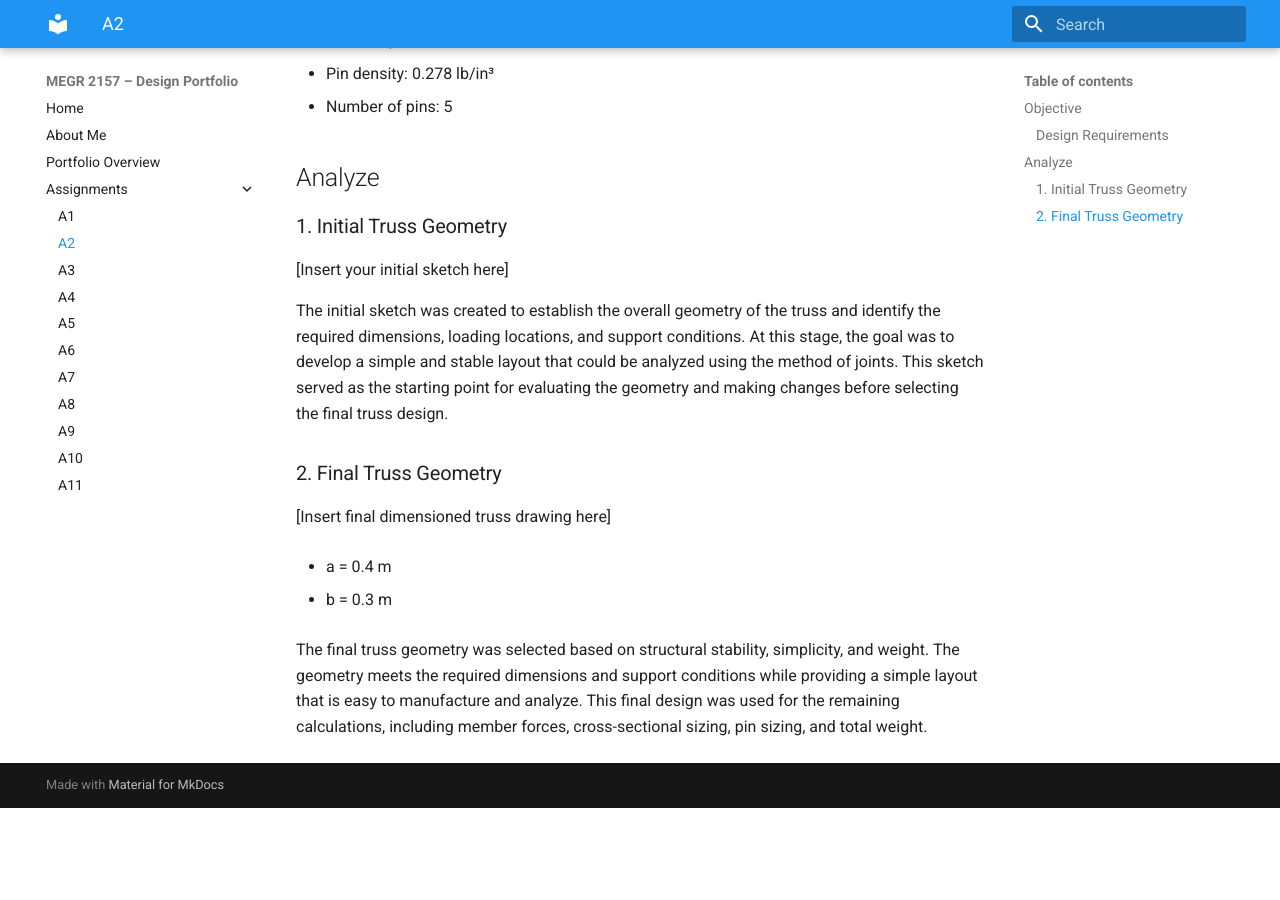
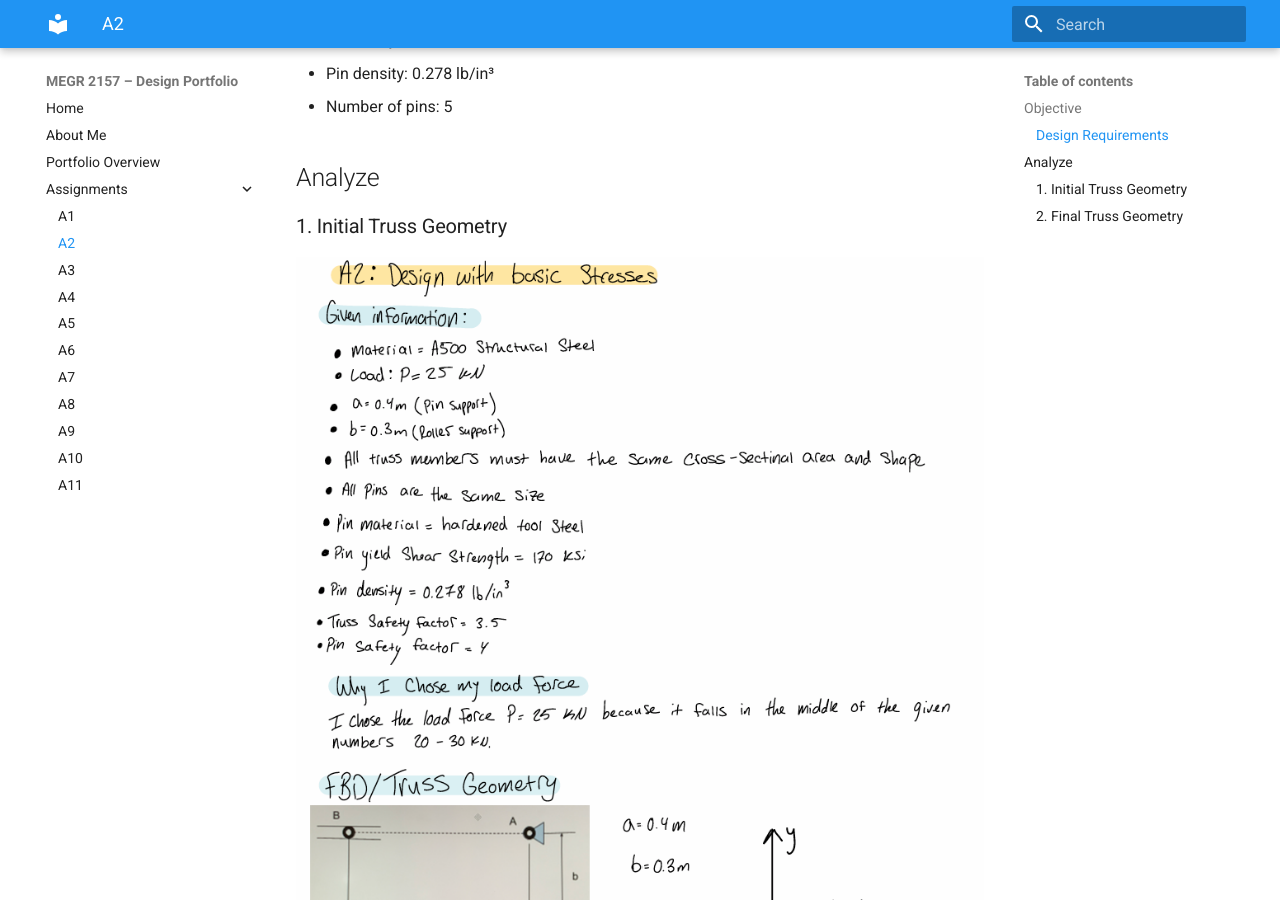
Before and after one commit to rsmith367-ux/design-projects-portfolio, an MkDocs documentation site: the page built from docs/assignments/A02/index.md, in a window 1280 px wide and 900 px high, scrolled down 712 px. Built offline with MkDocs 1.6.1 and Material for MkDocs 9.7.7, drawn with Linux system fonts in a browser that asks for light colours; before the commit the page ends 1520 px from its top, so only the background shows below that.

Commit message:
Add sketches and dimensions for truss geometry
Updated the initial and final truss geometry sections with images and dimensions.

```diff
--- a/docs/assignments/A02/index.md
+++ b/docs/assignments/A02/index.md
@@ -24,14 +24,15 @@ The objective of this project is to design a lightweight planar truss that can s
 
 ### 1. Initial Truss Geometry
 
-[Insert your initial sketch here]
+![Initial Truss Sketch](Screenshot%202026-09-02%20091846.png)
 
 The initial sketch was created to establish the overall geometry of the truss and identify the required dimensions, loading locations, and support conditions. At this stage, the goal was to develop a simple and stable layout that could be analyzed using the method of joints. This sketch served as the starting point for evaluating the geometry and making changes before selecting the final truss design.
 
 
 ### 2. Final Truss Geometry
 
-[Insert final dimensioned truss drawing here]
+![Final Truss Geometry](Screenshot%202026-09-02%20092536.png)
+
 
 - a = 0.4 m
 
```
